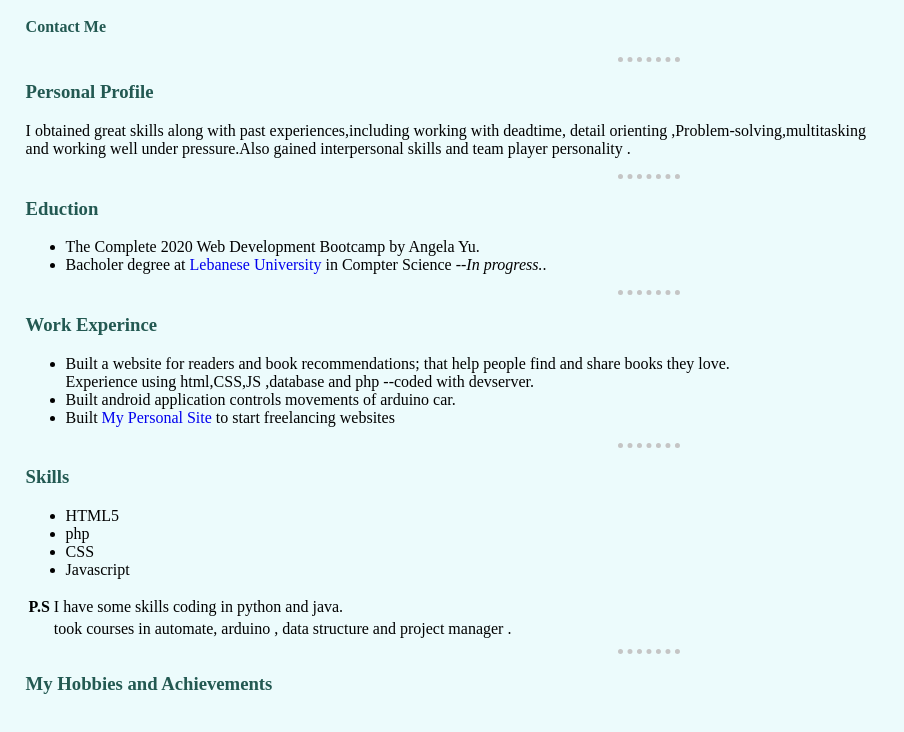
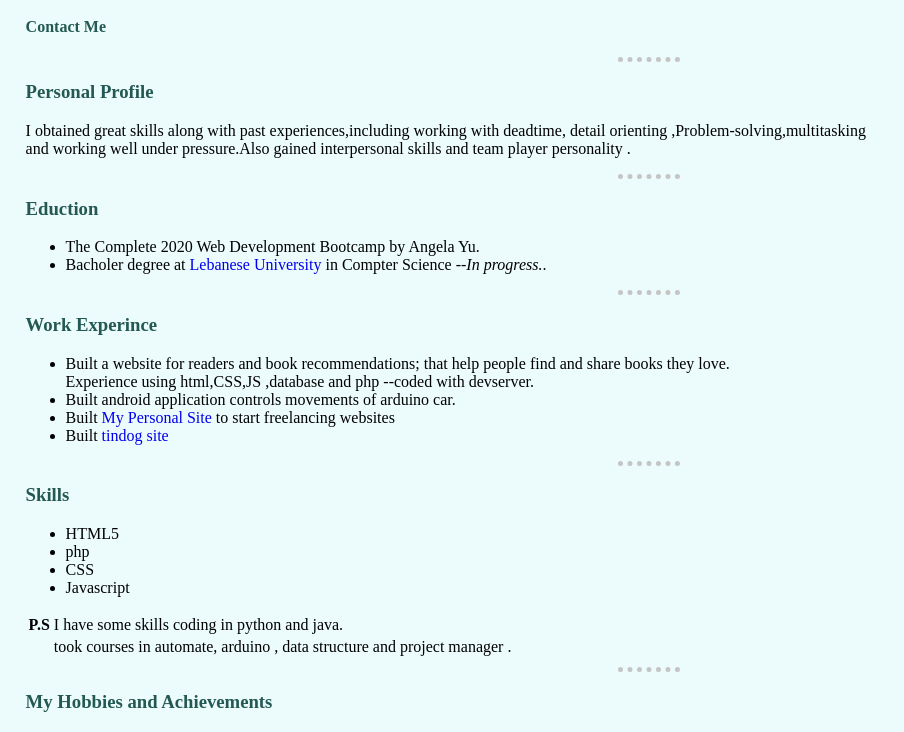
Before and after one commit to rimaberry/CV, a plain HTML site: page index.html in a window 1280 px wide. Shown: the part 110-842 px from the top of the page, without its empty margins (0-904 px from the left). Drawn offline with Linux system fonts and the light colour scheme.

Commit message:
Update index.html

```diff
--- a/index.html
+++ b/index.html
@@ -36,6 +36,7 @@ I started making websites from 0 to advanced -->
       Experience using html,CSS,JS ,database and php --coded with devserver. </li>
     <li>Built android application controls movements of arduino car.</li>
     <li>Built <a href="https://rimaberry.github.io/personal-website/">My Personal Site </a>to start freelancing websites </li>
+    <li>Built <a href="https://rimaberry.github.io/tindog/">tindog site</a></li>
   </ul>
   <hr>
   <h3>Skills</h3>
```
